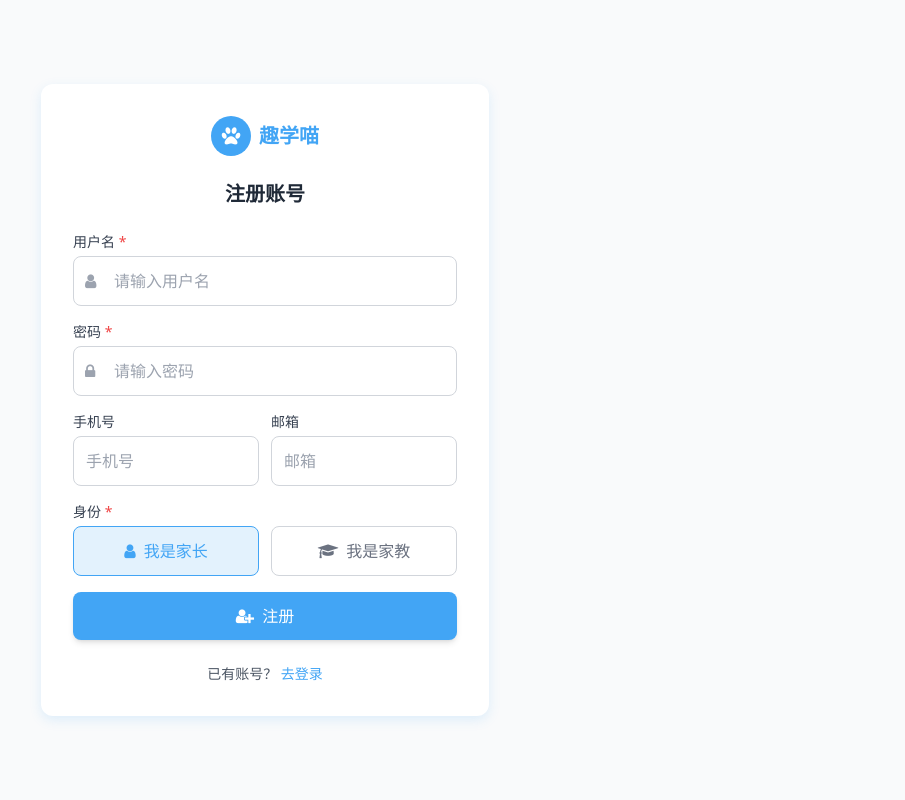
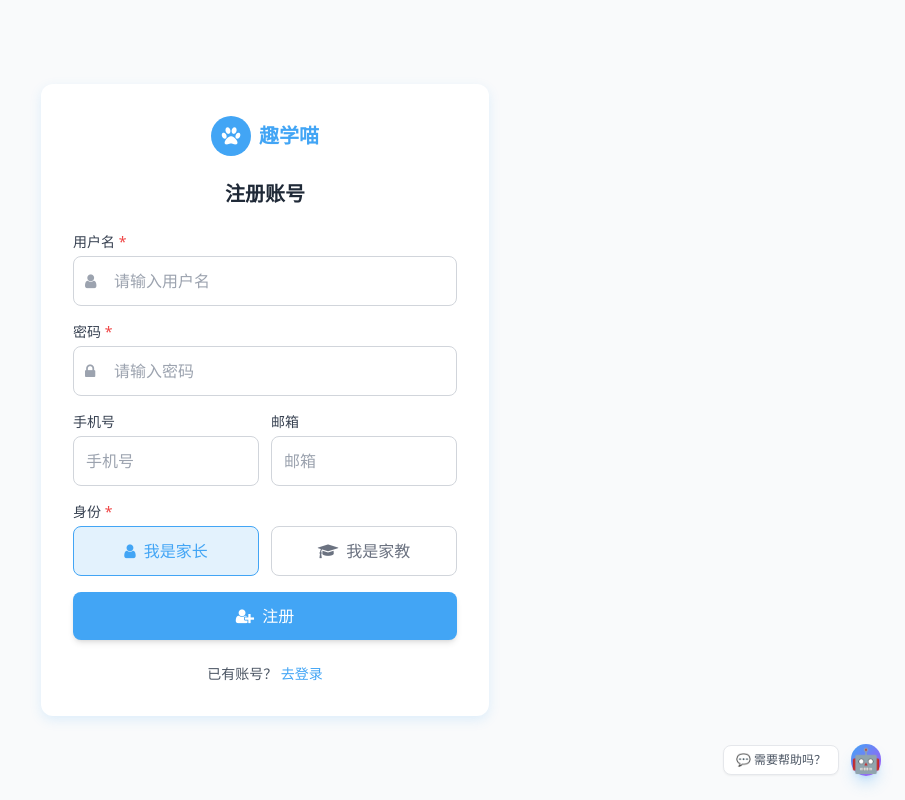
Before and after one commit to awsjjk/quxuemiao, a Vue app in the folder frontend/: page /register in a window 1280 px wide. Shown: the whole page, without its empty margins (375-1280 px from the left). Built offline with nearby package versions, Linux system fonts and the light colour scheme; sample sign-in values are in the browser's storage.

Commit message:
feat: integrate AI assistant FAB and route into app shell

```diff
--- a/frontend/src/App.vue
+++ b/frontend/src/App.vue
@@ -1,3 +1,13 @@
 <template>
   <router-view />
+  <AIAssistantFAB v-if="isLoggedIn" />
 </template>
+
+<script setup>
+import { computed } from 'vue'
+import { useAuthStore } from './stores/auth'
+import AIAssistantFAB from './components/AIAssistantFAB.vue'
+
+const auth = useAuthStore()
+const isLoggedIn = computed(() => auth.isLoggedIn)
+</script>
--- a/frontend/src/router/index.js
+++ b/frontend/src/router/index.js
@@ -29,6 +29,31 @@
     component: () => import('../views/ProfilePage.vue'),
     meta: { auth: true }
   },
+  {
+    path: '/messages', name: 'Messages',
+    component: () => import('../views/MessagePage.vue'),
+    meta: { auth: true }
+  },
+  {
+    path: '/messages/:partner_id', name: 'Chat',
+    component: () => import('../views/MessagePage.vue'),
+    meta: { auth: true }
+  },
+  {
+    path: '/resources', name: 'Resources',
+    component: () => import('../views/ResourcePage.vue'),
+    meta: { auth: true }
+  },
+  {
+    path: '/payments', name: 'Payments',
+    component: () => import('../views/PaymentPage.vue'),
+    meta: { auth: true }
+  },
+  {
+    path: '/ai-assistant', name: 'AIAssistant',
+    component: () => import('../views/AIAssistantPage.vue'),
+    meta: { auth: true }
+  },
   { path: '/', redirect: '/dashboard' },
   { path: '/:pathMatch(.*)', redirect: '/dashboard' }
 ]
```
